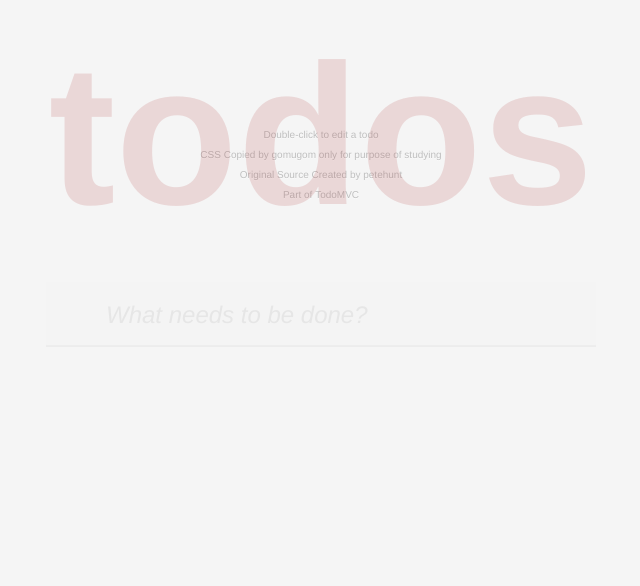
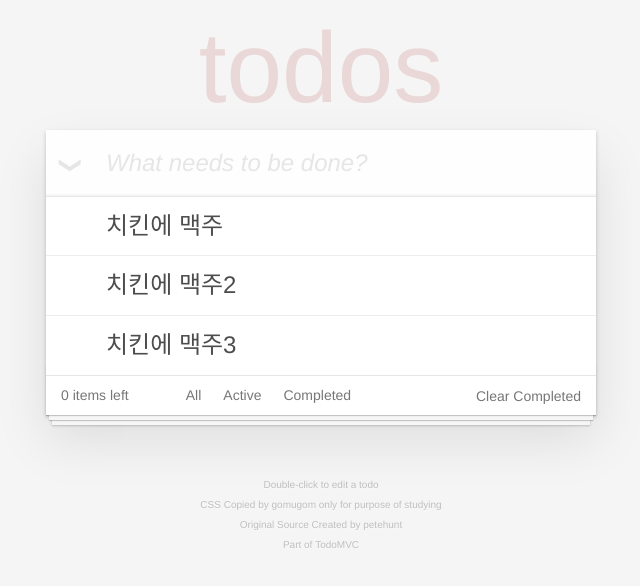
Before and after one commit to react-study/playground-3, a React app: page / in a window 1280 px wide. Shown: the top 586 px of the page, without its empty margins (319-959 px from the left). Built offline with nearby package versions, Linux system fonts and the light colour scheme.

Commit message:
todo1, created function to create & delete todo item

```diff
--- a/src/App.js
+++ b/src/App.js
@@ -1,11 +1,70 @@
-import React from 'react';
+import React, { Component } from 'react';
 import Header from './Header';
+import TodoList from './TodoList';
+import Footer from './Footer';
 
-class App extends React.Component {
+// apply(), call(), bind()의 차이를 알아볼것
+class App extends Component {
+  constructor() {
+    super();
+    this.state = {
+      todos : [
+        {
+          id: 1,
+          text: "치킨에 맥주",
+          isDone: false
+        },{
+          id: 2,
+          text: "치킨에 맥주2",
+          isDone: false
+        },{
+          id: 3,
+          text: "치킨에 맥주3",
+          isDone: true
+        }
+      ]
+    };
+    // bind를 하는 방법
+    // 1) render() 에서 하는 법 (중복가능)
+    // 2) constructor 내부에서 하는 방법
+    // 3) Arroy Function을 사용하는 방법 (가장간단)
+    this.addTodo = this.addTodo.bind(this);
+  }
+
+  addTodo(text){
+    this.setState({
+      todos: [
+        ...this.state.todos, {
+          id: Date.now(),
+          text: text,
+          isDone: false
+        }
+      ]
+    });
+  }
+
+  // reactjs 의 state는 바로 접근해서 수정하면 착오를 일으킴
+  // deep copy로 받아와서 다시 setState로 적용해야 함
+  deleteTodo(id){
+    const newTodos = [...this.state.todos];
+    const deleteIndex = newTodos.findIndex(todo => todo.id === id);
+    newTodos.splice(deleteIndex, 1);
+    this.setState({
+      todos: newTodos
+    });
+  }
+
   render() {
     return (
       <div className="todo-app">
-        <Header/>
+        <Header
+          addTodo={text => this.addTodo(text)}
+        />
+        <TodoList
+          todos={this.state.todos}
+          deleteTodo={id => this.deleteTodo(id)}
+        />
+        <Footer />
       </div>
     );
   }
--- a/src/Footer.js
+++ b/src/Footer.js
@@ -4,8 +4,24 @@ import React from 'react';
 // 1) selectFilter
 // 2) deleteCompleted
 class Footer extends React.Component{
-  reunder(){
-    return ("");
+  render() {
+    return (
+      <div className="footer">
+        <span className="todo-count">0 items left</span>
+      <ul className="todo-filters">
+        <li>
+          <a href="#">All</a>
+        </li>
+        <li>
+          <a href="#">Active</a>
+        </li>
+        <li>
+          <a href="#">Completed</a>
+        </li>
+      </ul>
+      <button className="clear-completed">Clear Completed</button>
+      </div>
+    );
   }
 }
 
--- a/src/Header.js
+++ b/src/Header.js
@@ -4,12 +4,29 @@ import React from 'react';
 // 1) ToggleAll
 // 2) addTodo
 class Header extends React.Component{
+
+  handleKeyDown(e){
+      //this.props.addTodo
+      // only when 'Enter' is presed, and there is text in the input
+      // --> then execute todoSave && clear the input
+      const text = e.target.value;
+      if(!text || e.keyCode!== 13) return;
+      this.props.addTodo(text);
+      e.target.value = "";
+
+  }
+
   render(){
     return (
-      <div className="todo-app__header">
-        <h1>todos</h1>
-        <input className="todo-app__new-todo" placeholder="What needs to be done?"/>
-      </div>
+      <header>
+        <h1 className="todo-app__header">todos</h1>
+        <input
+          type="text"
+          className="todo-app__new-todo"
+          placeholder="What needs to be done?"
+          onKeyDown={ e => this.handleKeyDown(e) }
+        />
+      </header>
     );
   }
 }
--- /dev/null
+++ b/src/Todo.js
@@ -0,0 +1,26 @@
+import React, { Component } from 'react';
+
+class Todo extends Component {
+  render(){
+    const {
+      text,
+      isDone,
+      deleteTodo
+    } = this.props;
+    return (
+      <li className="todo-item">
+        <div className="toggle"/>
+        <div className="todo-item__view">
+          <div className="todo-item__view__text">{text}</div>
+          <button
+            className="todo-item__destroy"
+            onClick={deleteTodo}>
+            </button>
+        </div>
+        <input className="todo-item__edit" type="text" />
+      </li>
+    );
+  }
+}
+
+export default Todo;
--- a/src/TodoList.js
+++ b/src/TodoList.js
@@ -1,4 +1,5 @@
 import React from 'react';
+import Todo from './Todo';
 
 // Additional Methods
 // 1) deleteTodo
@@ -6,9 +7,28 @@ import React from 'react';
 // 3) saveTodo : with Enter
 // 4) cancelEdit : when focus moved away from input without pressing enter for saving
 // 5) toggleTodo :
+
 class TodoList extends React.Component {
+
   render() {
-    return ("");
+
+    const todos = this.props.todos.map( todo => (
+      <Todo
+        key={`todo#${todo.id}`}
+        text={todo.text}
+        isDone={todo.isDone}
+        deleteTodo={() => this.props.deleteTodo(todo.id)}
+      />
+    ));
+
+    return (
+      <div className="todo-app__main">
+        <div className="toggle-all"/>
+        <ul className="todo-list">
+          {todos}
+        </ul>
+      </div>
+    );
   }
 }
 
--- a/src/main.js
+++ b/src/main.js
@@ -5,8 +5,6 @@ import App from './App';
 var root = document.getElementById('root');
 
 ReactDOM.render(
-  <div>
-    <App/>
-  </div>,
+  <App/>,
   root
 )
```
